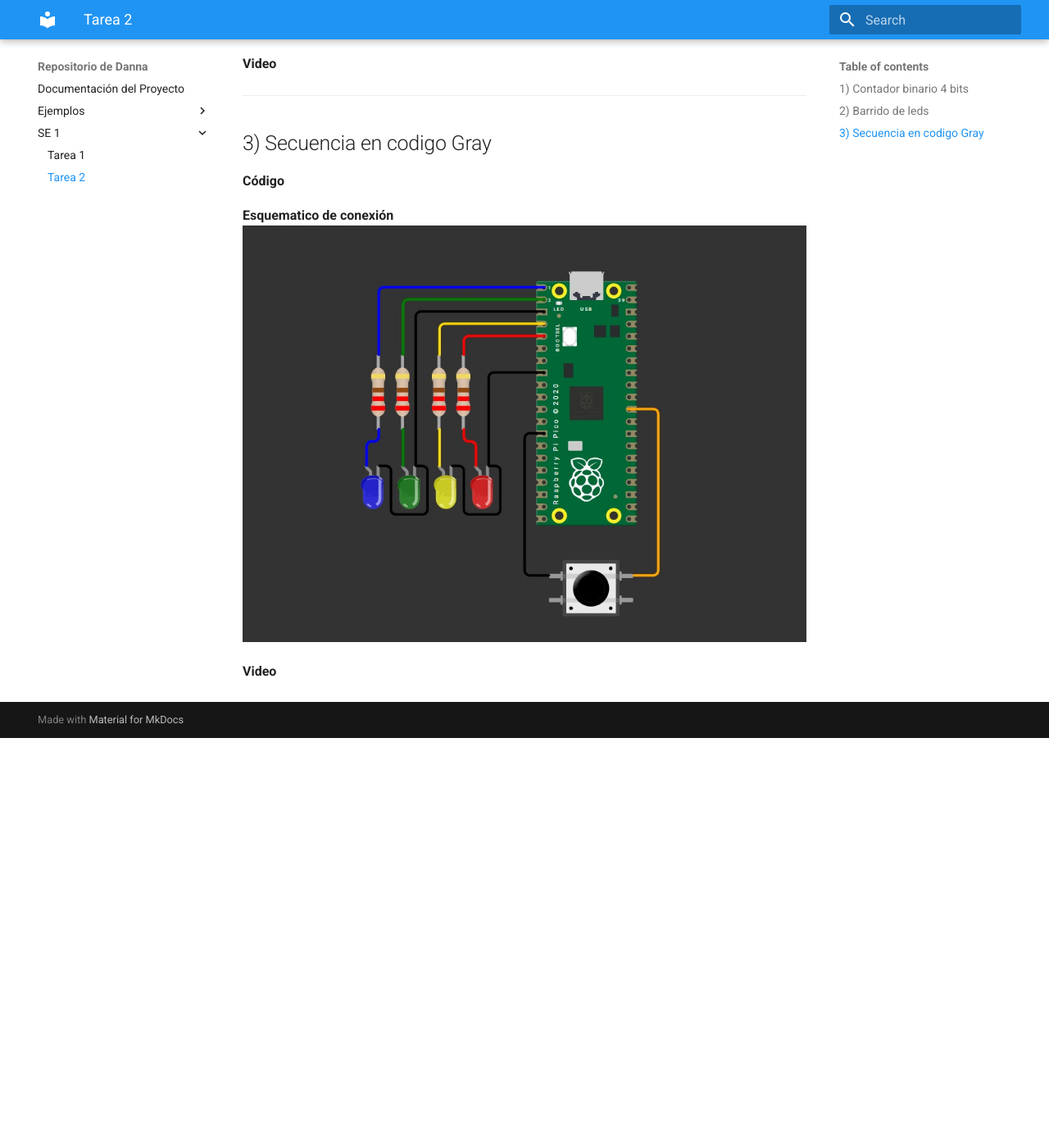
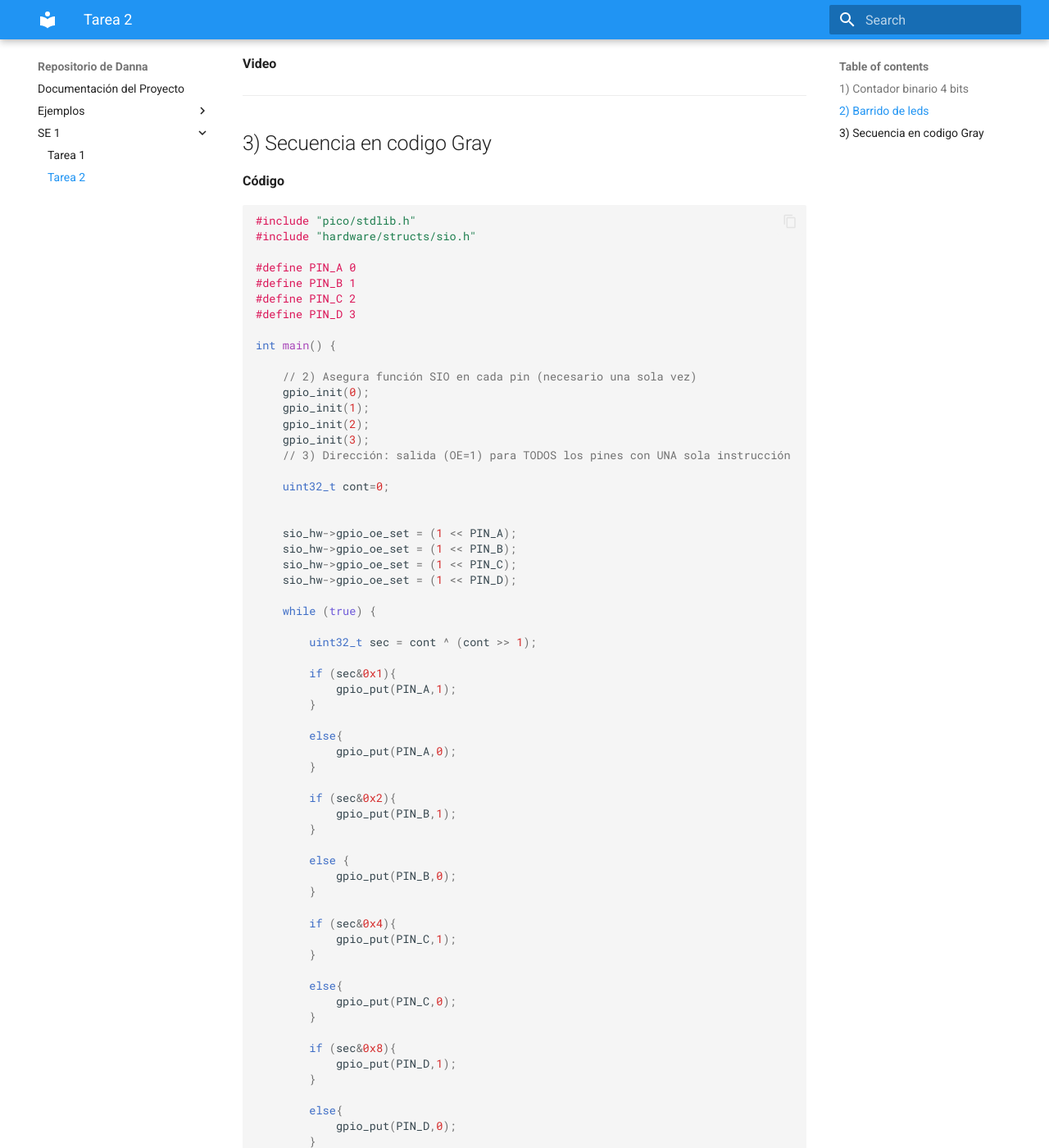
Before and after one commit to dannaags/my_docs, an MkDocs documentation site: the page built from docs/SE_1/Tarea2.md, in a window 1280 px wide and 1400 px high, scrolled down 3181 px. Shown: the whole window at 82% size. Built offline with MkDocs 1.6.1 and Material for MkDocs 9.7.7, drawn with Linux system fonts in a browser that asks for light colours; before the commit the page ends 4081 px from its top, so only the background shows below that; some of the changed text lies outside the part shown.

Commit message:
tercercodigoo

````diff
--- a/docs/SE_1/Tarea2.md
+++ b/docs/SE_1/Tarea2.md
@@ -123,6 +123,74 @@ int main() {
 
 **Código**
 
+```C++
+#include "pico/stdlib.h"
+#include "hardware/structs/sio.h"
+
+#define PIN_A 0
+#define PIN_B 1
+#define PIN_C 2
+#define PIN_D 3
+
+int main() {
+
+    // 2) Asegura función SIO en cada pin (necesario una sola vez)
+    gpio_init(0);
+    gpio_init(1);
+    gpio_init(2);
+    gpio_init(3);
+    // 3) Dirección: salida (OE=1) para TODOS los pines con UNA sola instrucción
+
+    uint32_t cont=0;
+
+
+    sio_hw->gpio_oe_set = (1 << PIN_A);
+    sio_hw->gpio_oe_set = (1 << PIN_B);
+    sio_hw->gpio_oe_set = (1 << PIN_C);
+    sio_hw->gpio_oe_set = (1 << PIN_D);
+
+    while (true) {
+
+        uint32_t sec = cont ^ (cont >> 1);
+
+        if (sec&0x1){
+            gpio_put(PIN_A,1);
+        }
+
+        else{
+            gpio_put(PIN_A,0);
+        }
+
+        if (sec&0x2){
+            gpio_put(PIN_B,1);
+        }
+
+        else {
+            gpio_put(PIN_B,0);
+        }
+
+        if (sec&0x4){
+            gpio_put(PIN_C,1);
+        }
+
+        else{
+            gpio_put(PIN_C,0);
+        }
+
+        if (sec&0x8){
+            gpio_put(PIN_D,1);
+        }
+
+        else{
+            gpio_put(PIN_D,0);
+        }
+        cont++;
+        sleep_ms(500);
+
+}
+}
+
+```
 
 **Esquematico de conexión**
 ![Diagrama del sistema](../recursos/imgs/esquematico_tarea2.jpg)
````
